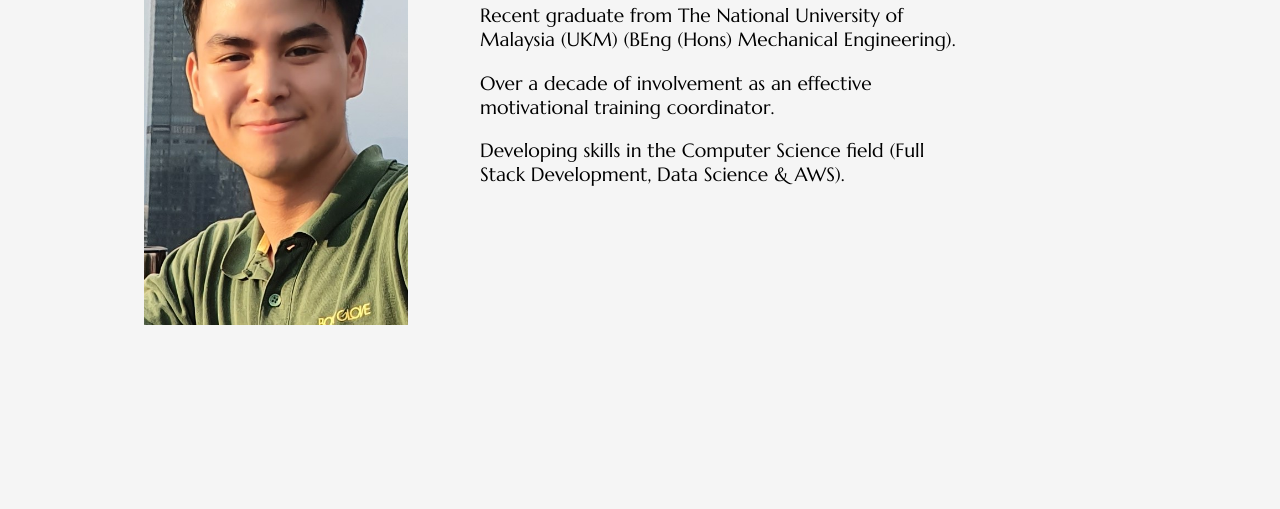
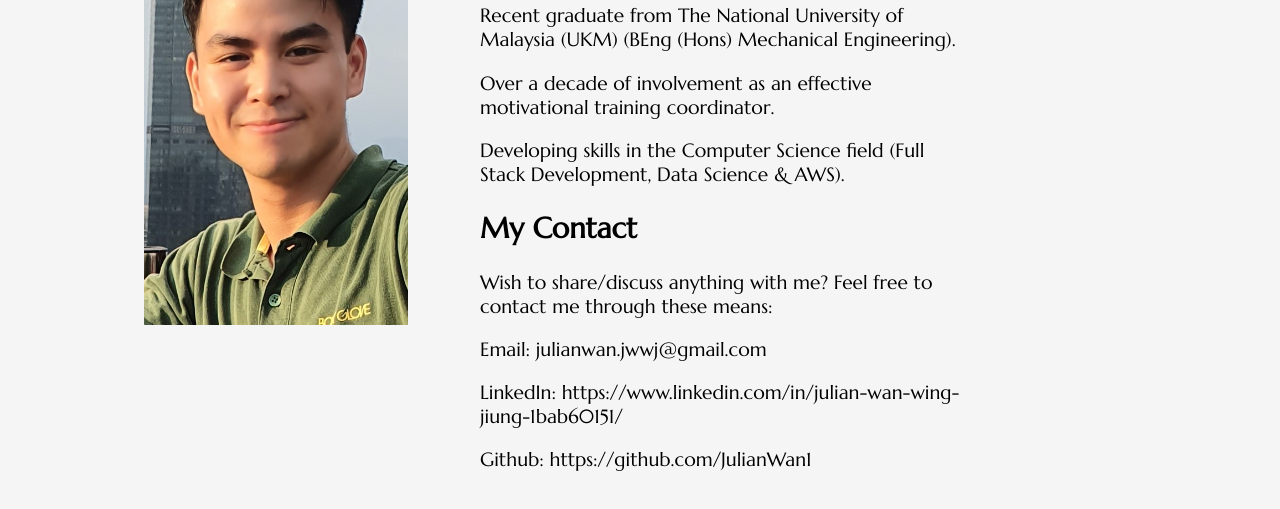
Before and after one commit to JulianWan1/JulianWan1.github.io, a plain HTML site: page Julian Wan CV/Julian Wan About.html in a window 1280 px wide. Shown: the part 243-752 px from the top of the page. Drawn offline with Linux system fonts and the light colour scheme.

Commit message:
My Contacts
Added Contact List to About Page

```diff
--- a/Julian Wan CV/Julian Wan About.html
+++ b/Julian Wan CV/Julian Wan About.html
@@ -38,6 +38,11 @@
                     <p>Recent graduate from The National University of Malaysia (UKM) (BEng (Hons) Mechanical Engineering).</p>
                     <p>Over a decade of involvement as an effective motivational training coordinator.</p>
                     <p>Developing skills in the Computer Science field (Full Stack Development, Data Science & AWS).</p>
+                    <h2>My Contact</h2>
+                    <p>Wish to share/discuss anything with me? Feel free to contact me through these means:</p>
+                    <p>Email: julianwan.jwwj@gmail.com</p>
+                    <p>LinkedIn: https://www.linkedin.com/in/julian-wan-wing-jiung-1bab60151/</p>
+                    <p>Github: https://github.com/JulianWan1</p>
                 </div>
             </div>
 
```
